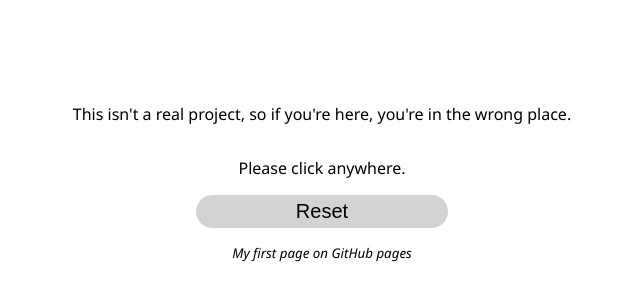
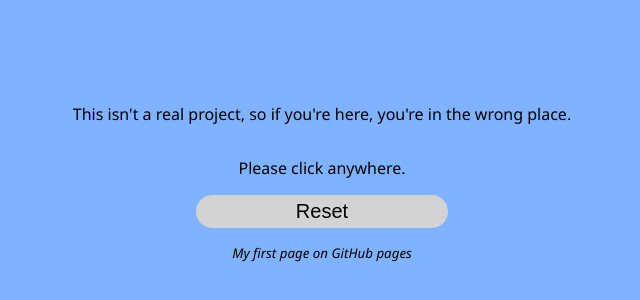
Before and after one commit to 95yoel/test_pages, a plain HTML site: page index.html in a window 1280 px wide. Shown: the part 194-494 px from the top of the page, without its empty margins (318-958 px from the left). Drawn offline with Linux system fonts and the light colour scheme.

Commit message:
change background

```diff
--- a/styles.css
+++ b/styles.css
@@ -6,6 +6,8 @@ body{
     height: 90vh;
     font-family: 'Segoe UI', Tahoma, Geneva, Verdana, sans-serif;
     user-select: none;
+    background-color: #7fb2ff;
+
 }
 
 small{
```
